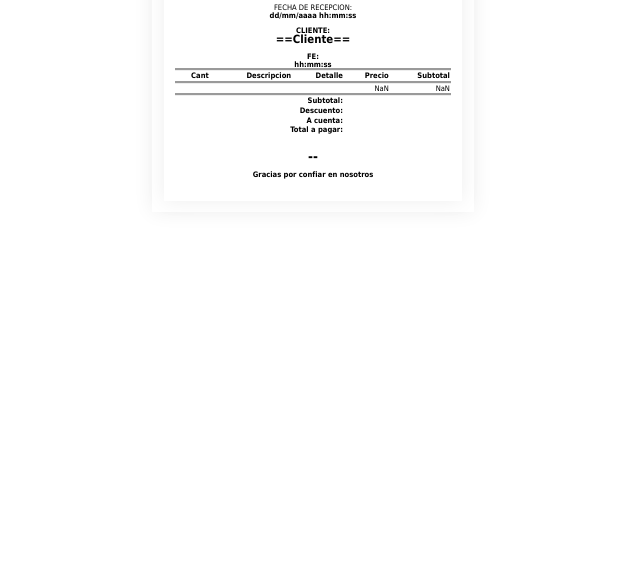
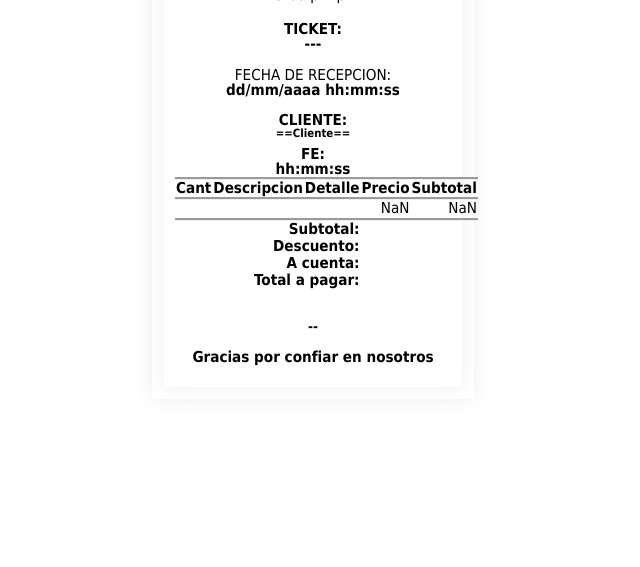
Before and after one commit to TickeVirtual/Evergreen, a plain HTML site: page index.html in a window 1280 px wide. Shown: the part 233-800 px from the top of the page, without its empty margins (327-967 px from the left). Drawn offline with Linux system fonts and the light colour scheme.

Commit message:
index.html

```diff
--- a/index.html
+++ b/index.html
@@ -8,7 +8,7 @@
     <style>
       * {
         font-family: tahoma, Helvetica, sans-serif; /* tipo de letra de todo el ticket; */
-        font-size: 2mm !important;
+        font-size: 4mm !important;
         line-height: 1 !important;
       }
 
```
